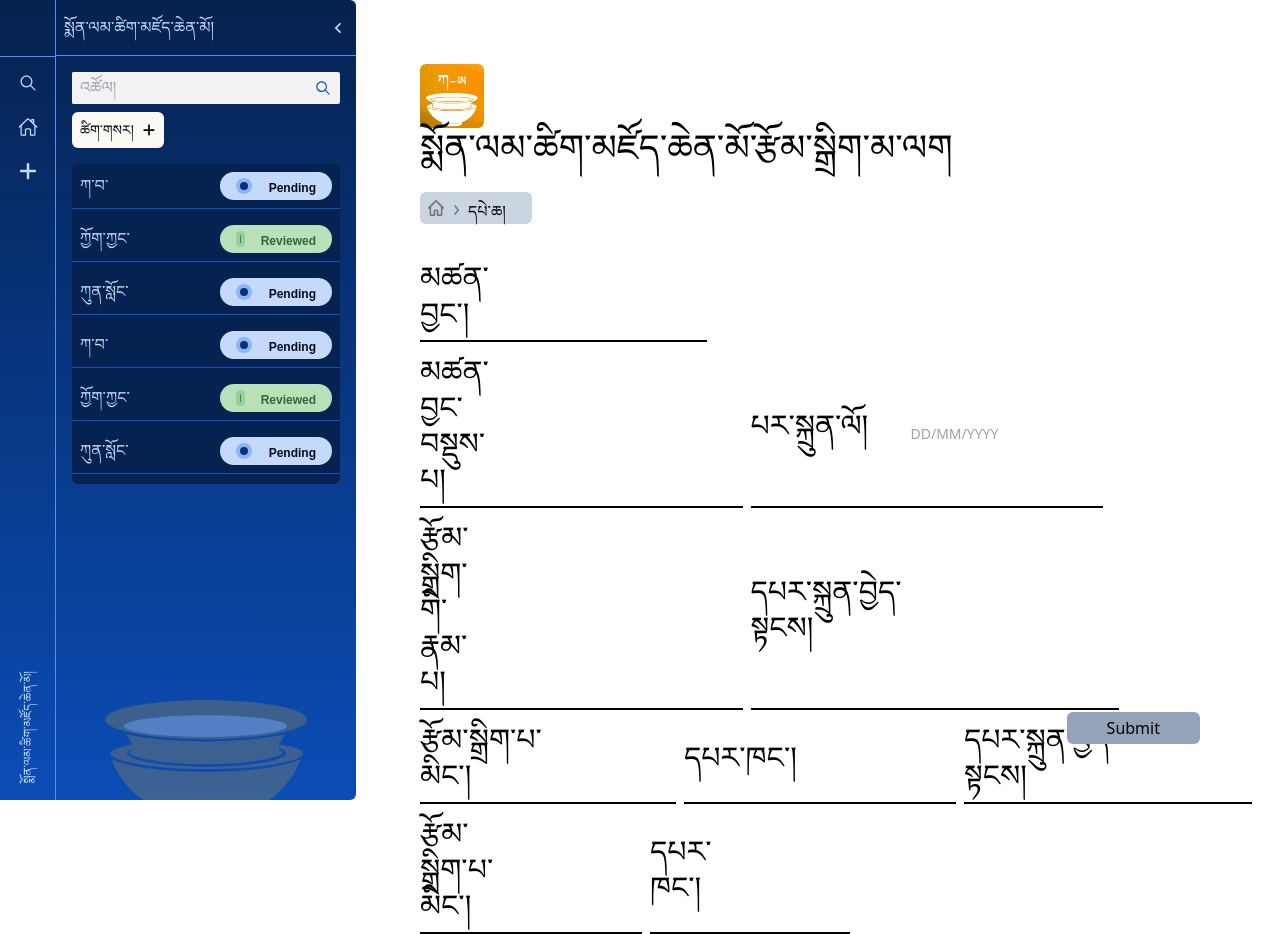
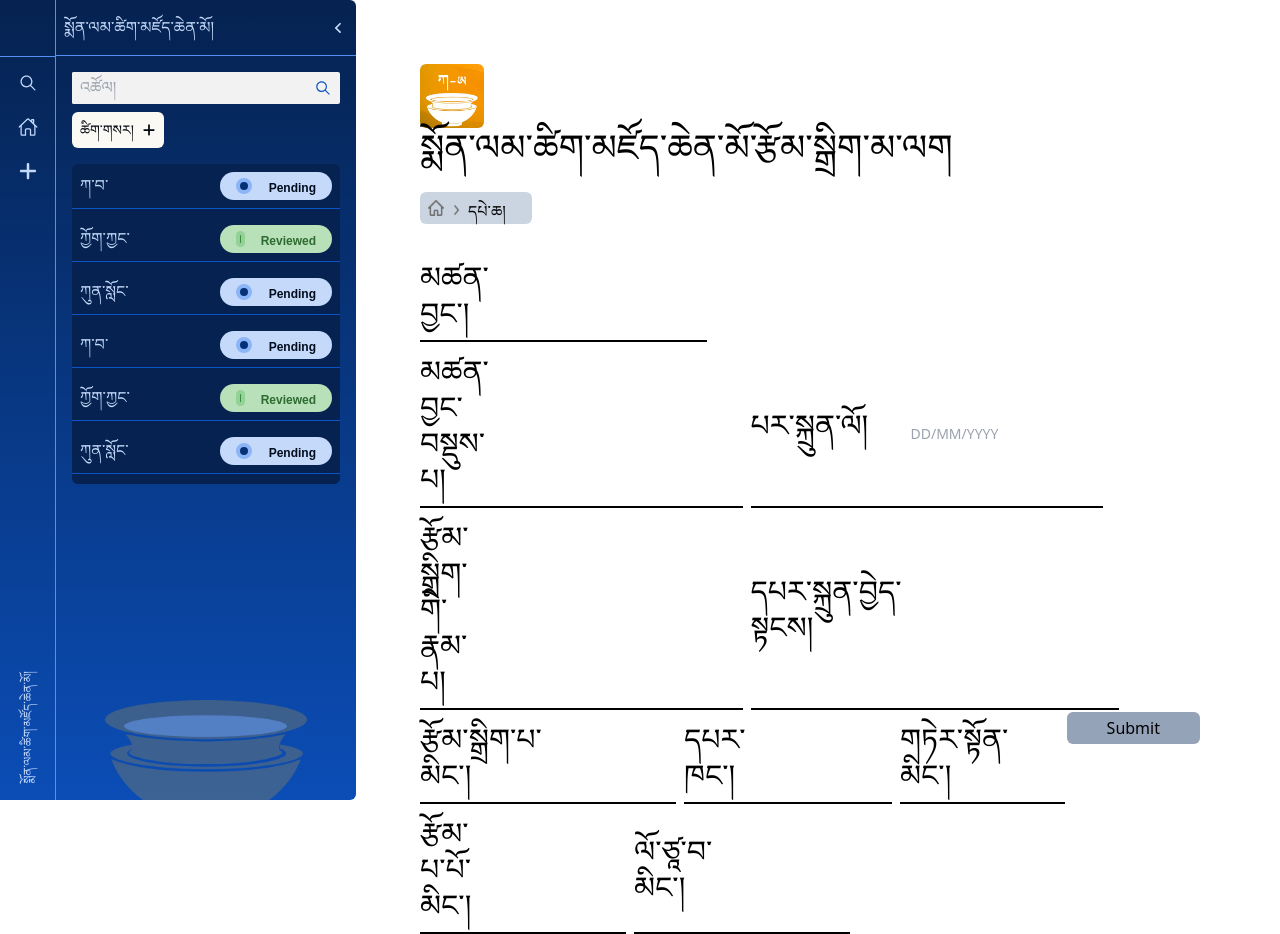
Before and after one commit to OpenPecha/monlam-dictionary-editor, a React (Vite) app: page /Pecha in a window 1280 px wide. Built offline with nearby package versions, Linux system fonts and the light colour scheme; a web font is replaced by a local one.

Commit message:
drop down menu

```diff
--- a/src/Components/Dropdown/DropDown.tsx
+++ b/src/Components/Dropdown/DropDown.tsx
@@ -8,7 +8,7 @@ interface ChildProps {
 
 const DropDown: React.FC<ChildProps> = ( {options, setSelect, setOpen} ) => {
   return (
-    <div className=' absolute ml-11 mt-2 border rounded-md w-44 overflow-y-auto h-32'>
+    <div className=' absolute mt-2 border rounded-md w-56 overflow-y-auto h-32 bg-white'>
         {options.map((item,index) => (
             <div className=' hover:bg-slate-200 p-2 h-8 cursor-pointer' onClick={() => {setSelect(item); setOpen((pre) => !pre)}}>{item}</div>
         ))}
--- a/src/Pages/Mina.tsx
+++ b/src/Pages/Mina.tsx
@@ -1,9 +1,10 @@
-import React from 'react'
+import React, { useState } from 'react'
 import logo from '../assets/logo.png'
 import home from '../assets/home.png'
 import arrow from '../assets/arrow.png'
 import { useNavigate } from 'react-router-dom'
 import { useForm, SubmitHandler } from 'react-hook-form'
+import DropDown from '../Components/Dropdown/DropDown'
 
 interface Input {
   type: string,
@@ -15,6 +16,10 @@ interface Input {
 
 const Mina = () => {
   const navigate = useNavigate();
+
+  const [typeOpen, setTypeOpen] = useState<boolean>(false);
+  const [typeOption, setTypeOption] = useState<string[]>(['གདམ་ཀ ༡', 'གདམ་ཀ ༢', 'གདམ་ཀ ༣']);
+  const [typeSelected, setTypeSelected] = useState<string>('');
 
   const {
     register,
@@ -48,9 +53,12 @@ const Mina = () => {
         </div>
 
         <form onSubmit={handleSubmit(onSubmit)}>
-        <div className=' flex items-center border-b-2 border-black mt-9 pb-2 w-2/4'>
-            <label className=' text-3xl font-monlam'>རིགས།</label>
-            <input className=' ml-14 outline-none mt-2 text-2xl w-96' {...register('type', { required: true })}></input>
+          <div className=' flex items-center border-b-2 border-black mt-9 pb-2 w-1/4 cursor-pointer' onClick={() => setTypeOpen((pre) => !pre)}>
+            <label className=' text-3xl font-monlam cursor-pointer' onClick={() => setTypeOpen((pre) => !pre)}>རིགས།</label>
+            <p className=' font-monlam text-3xl ml-8'>{typeSelected}</p>
+          </div>
+          <div>
+            {typeOpen ? <DropDown options={typeOption} setSelect={setTypeSelected} setOpen={setTypeOpen} /> : ''}
           </div>
           <div className=' flex items-center border-b-2 border-black mt-3 pb-2 w-2/4'>
             <label className=' text-3xl font-monlam'>མིང་།</label>
--- a/src/Pages/Pecha.tsx
+++ b/src/Pages/Pecha.tsx
@@ -1,9 +1,10 @@
-import React from 'react'
+import React, { useState } from 'react'
 import logo from '../assets/logo.png'
 import home from '../assets/home.png'
 import arrow from '../assets/arrow.png'
 import { useNavigate } from 'react-router-dom'
 import { SubmitHandler, useForm } from 'react-hook-form'
+import DropDown from '../Components/Dropdown/DropDown'
 
 interface Input {
   tsigjang: string,
@@ -16,6 +17,11 @@ interface Input {
 const Pecha = () => {
 
   const navigate = useNavigate();
+
+  const [optionOpen, setOptionOpen] = useState<boolean>(false);
+  const [optionSelected, setOptionSelected] = useState<string>('');
+  const [option, setOption] = useState<string[]>(['གདམ་ཀ 1', 'གདམ་ཀ ༢', 'གདམ་ཀ ༣']);
+
   function goTo(location: string) {
     if (location === 'home') {
       navigate('/');
@@ -73,27 +79,30 @@ const Pecha = () => {
               <input className=' ml-4 outline-none mt-2 text-2xl w-48' {...register('partunMethod')}></input>
             </div>
           </div>
-          <div className='flex w-2/4'>
-            <div className=' flex items-center border-b-2 border-black mt-3 pb-2 w-3/4'>
+          <div className='flex w-3/4'>
+            <div className=' flex items-center border-b-2 border-black mt-3 pb-2 w-72'>
               <label className=' text-3xl w-32 font-monlam'>རྩོམ་སྒྲིག་པ་མིང་།</label>
               <input className=' ml-4 outline-none mt-2 text-2xl w-28' {...register('author')}></input>
             </div>
-            <div className=' flex items-center border-b-2 border-black mt-3 ml-2 pb-2'>
-              <label className=' text-3xl w-36 font-monlam'>དཔར་ཁང་།</label>
+            <div className=' flex items-center border-b-2 border-black mt-3 ml-2 pb-2 w-72'>
+              <label className=' text-3xl w-20 font-monlam'>དཔར་ཁང་།</label>
               <input className='ml-4 outline-none mt-2 text-2xl w-28' {...register('partunMethod')}></input>
             </div>
-            <div className=' flex items-center border-b-2 border-black mt-3 ml-2 pb-2'>
-              <label className=' text-3xl w-40 font-monlam'>དཔར་སྐྲུན་བྱེད་སྟངས།</label>
-              <input className=' ml-4 outline-none mt-2 text-2xl w-28' {...register('partunMethod')}></input>
+            <div className=' flex items-center border-b-2 border-black mt-3 ml-2 pb-2 w-60 cursor-pointer' onClick={() => setOptionOpen((pre) => !pre)}>
+              <div>
+                <label className=' text-3xl w-40 font-monlam cursor-pointer'>གཏེར་སྟོན་མིང་།</label>
+                {optionOpen ? <DropDown options={option} setSelect={setOptionSelected} setOpen={setOptionOpen} /> : ''}
+              </div>
+              <p className=' ml-7 text-2xl'>{optionSelected}</p>
             </div>
           </div>
           <div className='flex w-2/4'>
             <div className=' flex items-center border-b-2 border-black mt-3 pb-2 w-72'>
-              <label className=' text-3xl w-26 font-monlam'>རྩོམ་སྒྲིག་པ་མིང་།</label>
+              <label className=' text-3xl w-26 font-monlam'>རྩོམ་པ་པོ་མིང་།</label>
               <input className=' ml-5 outline-none mt-2 text-2xl w-32' {...register('author')}></input>
             </div>
             <div className=' flex items-center border-b-2 border-black mt-3 ml-2 pb-2'>
-              <label className=' text-3xl w-20 font-monlam'>དཔར་ཁང་།</label>
+              <label className=' text-3xl w-24 font-monlam'>ལོ་ཙཱ་བ་མིང་།</label>
               <input className='ml-2 outline-none mt-2 text-2xl w-28' {...register('partunMethod')}></input>
             </div>
           </div>
--- a/src/Pages/Tsigsar.tsx
+++ b/src/Pages/Tsigsar.tsx
@@ -20,7 +20,7 @@ const Tsigsar = () => {
   const navigate = useNavigate();
 
   const [sourceOpen, setSourceOpen] = useState<boolean>(false);
-  const [sourceSeleced, setSourceSelected] = useState<string>('');
+  const [sourceSelected, setSourceSelected] = useState<string>('');
   const [sourceOption, setSourceOption] = useState<string[]>(['གདམ་ཀ ༡', 'གདམ་ཀ ༢', 'གདམ་ཀ ༣']);
 
   function goTo(location: string) {
@@ -85,8 +85,10 @@ const Tsigsar = () => {
               </div>
             </div>
               <div>
-                <div className=' relative text-lg ml-12 font-monlam cursor-pointer border-b-2 border-black pb-2 w-52 flex justify-between' onClick={toggleSource}><p>འབྱུང་ཁུངས།</p>{sourceSeleced}</div>
-                {sourceOpen ? <DropDown options={sourceOption} setSelect={setSourceSelected} setOpen={setSourceOpen} /> : ''}
+                <div className=' relative text-lg ml-12 font-monlam cursor-pointer border-b-2 border-black pb-2 w-40 flex justify-between' onClick={toggleSource}><p>འབྱུང་ཁུངས།</p>{sourceSelected}</div>
+                <div className=' ml-11'>
+                  {sourceOpen ? <DropDown options={sourceOption} setSelect={setSourceSelected} setOpen={setSourceOpen} /> : ''}
+                </div>
               </div>
           </div>
 
```
Also changed, not shown: 1 other file (tests, documents, lock files or other folders).
